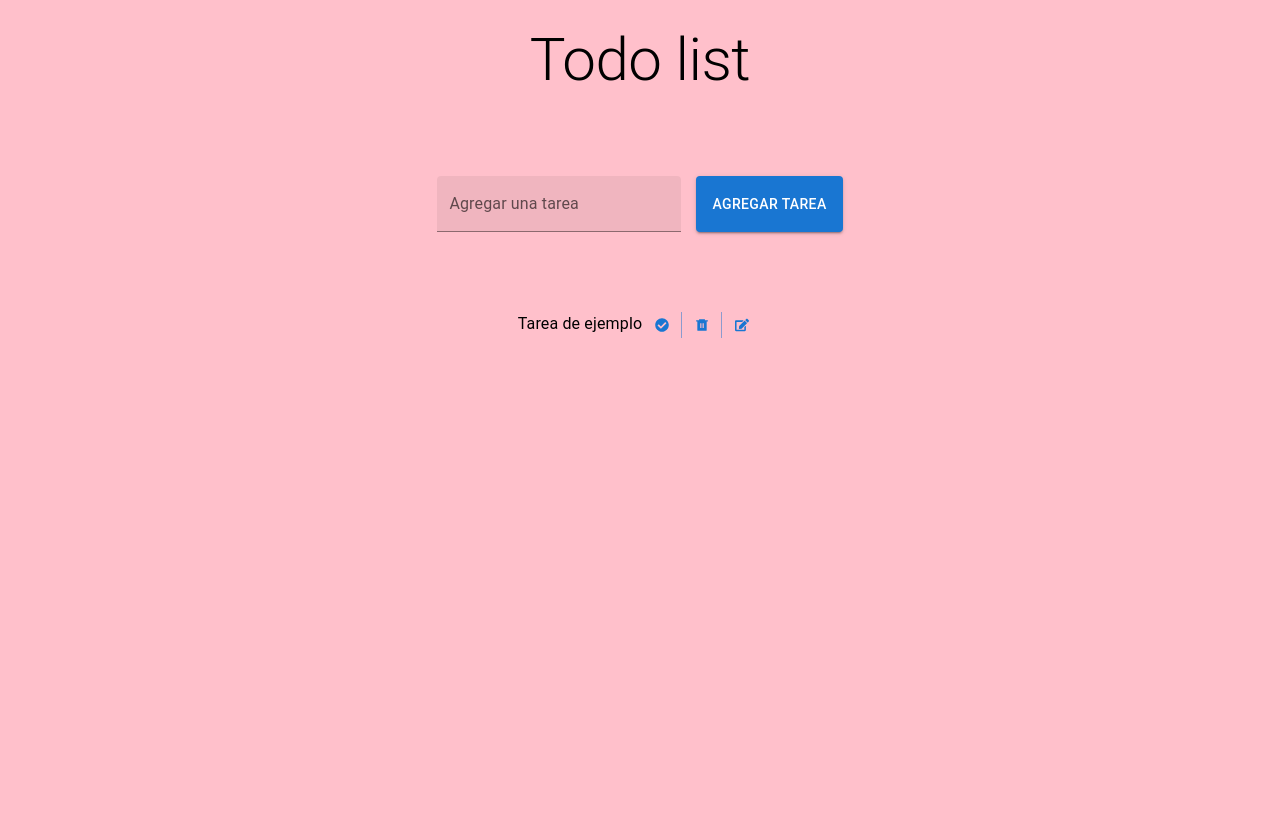
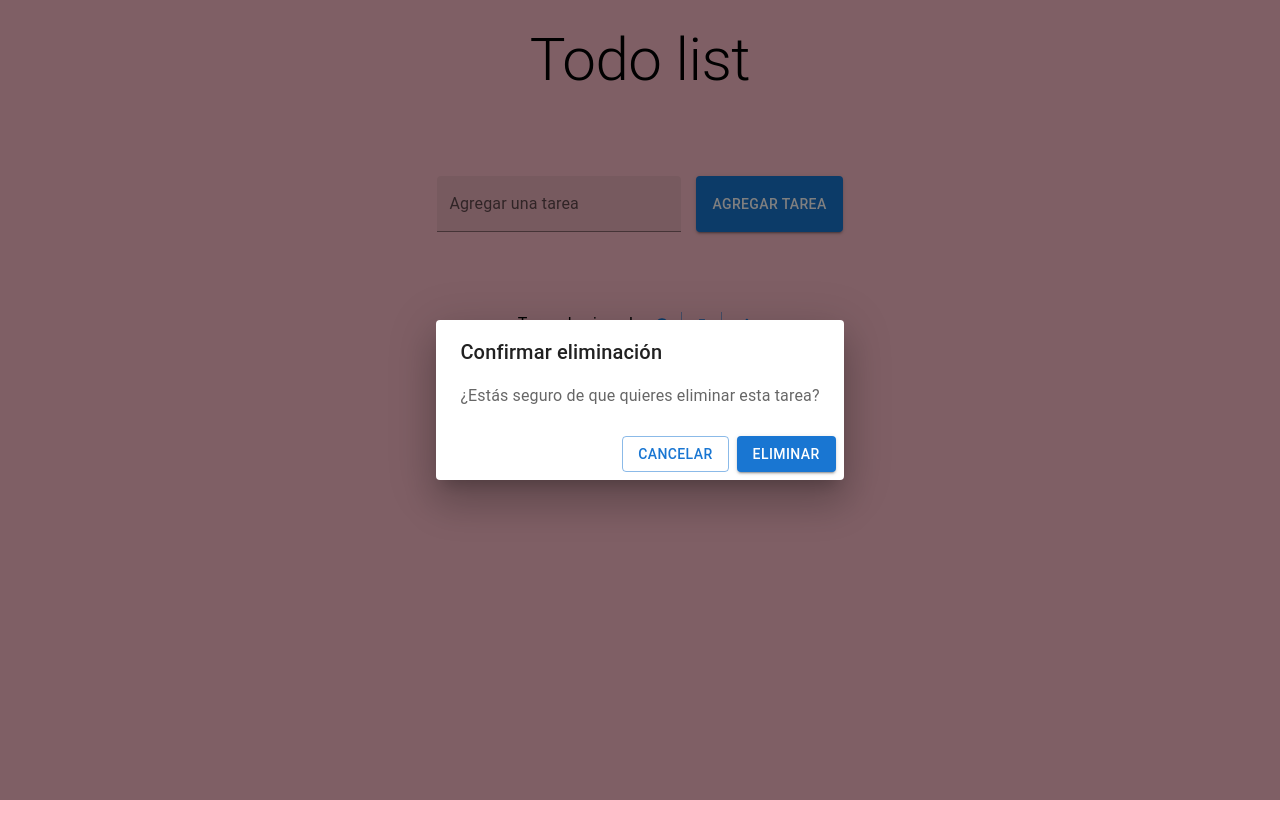
Before and after one commit to AnaliaAldete/proyecto-lista, a React (Vite) app: page / in a window 1280 px wide. Both pictures are taken after a click on the button 702 px from the left and 325 px from the top of the page. Shown: the top 838 px of the page. Built offline with nearby package versions, Linux system fonts and the light colour scheme.

Commit message:
funcionalidad eliminar tarea

```diff
--- a/src/App.jsx
+++ b/src/App.jsx
@@ -19,6 +19,11 @@ function App() {
 	const handleArrayTareas = (descripcionTarea) => {
 		const nuevaTarea = { id: uuidv4(), descripcion: descripcionTarea };
 		setArrayTareas([...arrayTareas, nuevaTarea]);
+	};
+
+	const eliminarTarea = (id) => {
+		const nuevasTareas = arrayTareas.filter((tarea) => tarea.id !== id);
+		setArrayTareas(nuevasTareas);
 	};
 
 	return (
@@ -43,6 +48,7 @@ function App() {
 						descripcion={tarea.descripcion}
 						id={tarea.id}
 						setArrayTareas={setArrayTareas}
+						eliminarTarea={eliminarTarea}
 					/>
 				))}
 			</Stack>
--- a/src/componentes/Tarea.jsx
+++ b/src/componentes/Tarea.jsx
@@ -1,13 +1,37 @@
-import { Typography, ButtonGroup, Button, Stack } from "@mui/material";
+import {
+	Typography,
+	ButtonGroup,
+	Button,
+	Stack,
+	Dialog,
+	DialogActions,
+	DialogContent,
+	DialogContentText,
+	DialogTitle,
+} from "@mui/material";
 import { useState } from "react";
 import { FaCheckCircle, FaEdit } from "react-icons/fa";
 import { RiDeleteBin6Fill } from "react-icons/ri";
 import { Form } from "./Form";
 
-export const Tarea = ({ descripcion, id, setArrayTareas }) => {
+export const Tarea = ({ descripcion, id, setArrayTareas, eliminarTarea }) => {
 	const [edit, setEdit] = useState(false);
+	const [open, setOpen] = useState(false);
 
 	const handleToggleEdit = () => setEdit(true);
+
+	const handleClickOpen = () => {
+		setOpen(true);
+	};
+
+	const handleClose = () => {
+		setOpen(false);
+	};
+
+	const handleEliminarTarea = () => {
+		eliminarTarea(id);
+		handleClose();
+	};
 
 	return (
 		<Stack spacing={2}>
@@ -26,7 +50,7 @@ export const Tarea = ({ descripcion, id, setArrayTareas }) => {
 						<Button>
 							<FaCheckCircle />
 						</Button>
-						<Button>
+						<Button onClick={handleClickOpen}>
 							<RiDeleteBin6Fill />
 						</Button>
 						<Button onClick={handleToggleEdit}>
@@ -35,6 +59,29 @@ export const Tarea = ({ descripcion, id, setArrayTareas }) => {
 					</ButtonGroup>
 				</Stack>
 			)}
+			<Dialog
+				open={open}
+				onClose={handleClose}
+				aria-labelledby="alert-dialog-title"
+				aria-describedby="alert-dialog-description"
+			>
+				<DialogTitle id="alert-dialog-title">
+					{"Confirmar eliminación"}
+				</DialogTitle>
+				<DialogContent>
+					<DialogContentText id="alert-dialog-description">
+						¿Estás seguro de que quieres eliminar esta tarea?
+					</DialogContentText>
+				</DialogContent>
+				<DialogActions>
+					<Button variant="outlined" onClick={handleClose}>
+						Cancelar
+					</Button>
+					<Button variant="contained" onClick={handleEliminarTarea} autoFocus>
+						Eliminar
+					</Button>
+				</DialogActions>
+			</Dialog>
 		</Stack>
 	);
 };
```
